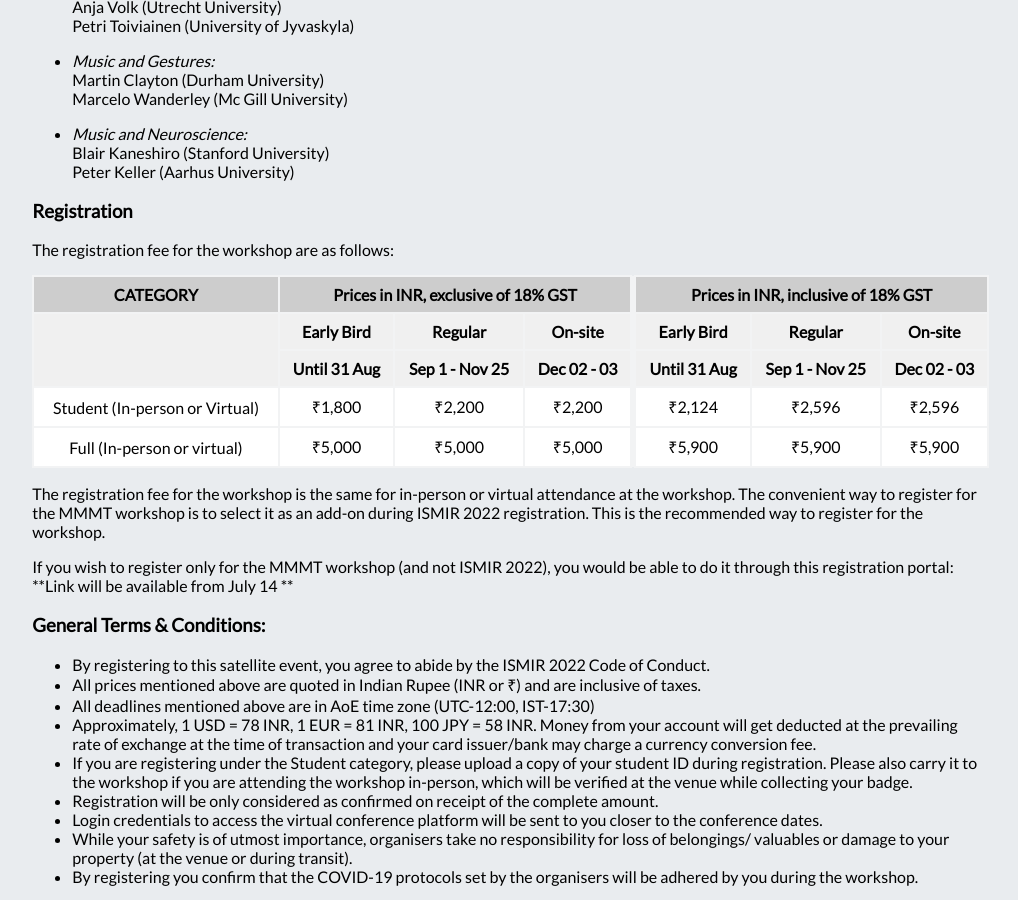
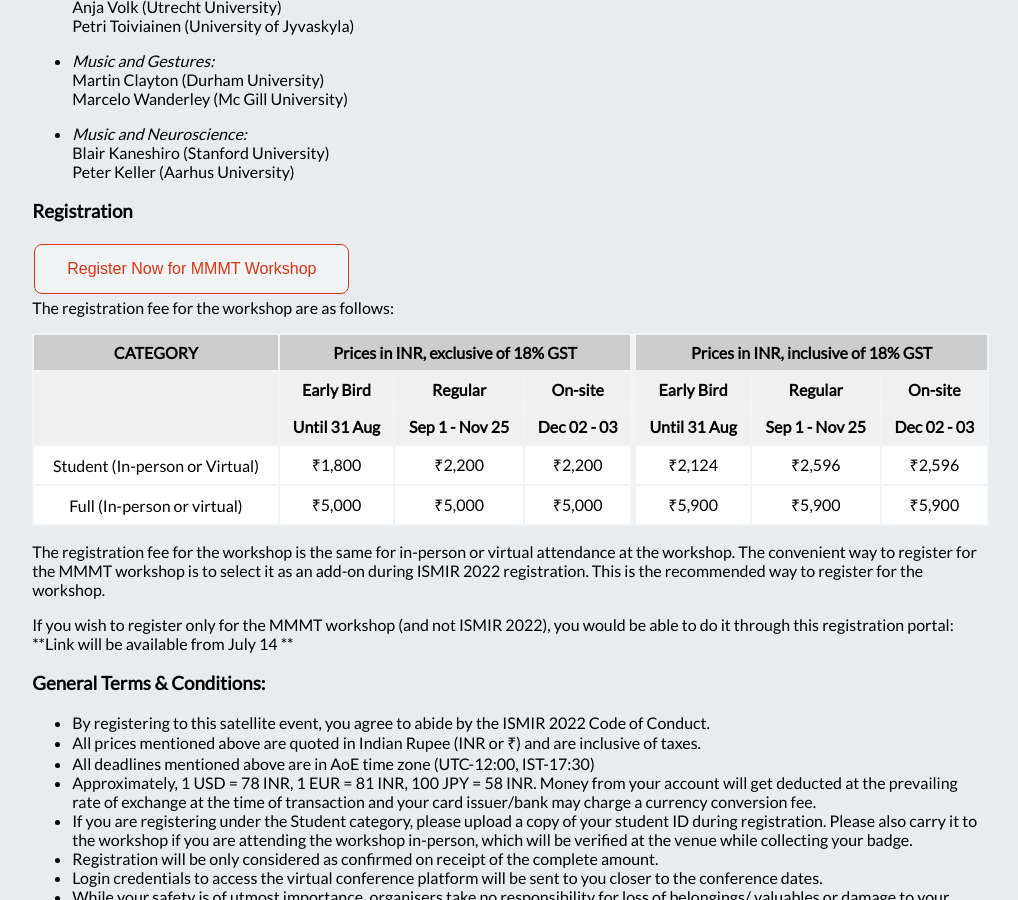
Before and after one commit to ismir2022/ismir2022.github.io, a Jekyll site: the page built from satellites/mmmt_staging.md, in a window 1280 px wide and 900 px high, scrolled down 1147 px. Shown: the whole window, without its empty margins (155-1173 px from the left). Built offline with Jekyll 4.4.1, drawn with Linux system fonts in a browser that asks for light colours; nearby versions of some CDN libraries.

Commit message:
adding reg button for mmmt staging page

```diff
--- a/satellites/mmmt_staging.md
+++ b/satellites/mmmt_staging.md
@@ -34,6 +34,9 @@ Blair Kaneshiro (Stanford University)<br>
 Peter Keller (Aarhus University)<br>
 
 ### Registration
+
+<a href="https://www.townscript.com/e/mmmt-workshop-register" target="_blank"><button class="reg">Register Now for MMMT Workshop</button></a>
+<br>
 The registration fee for the workshop are as follows:
 
 <table class="reg">
```
